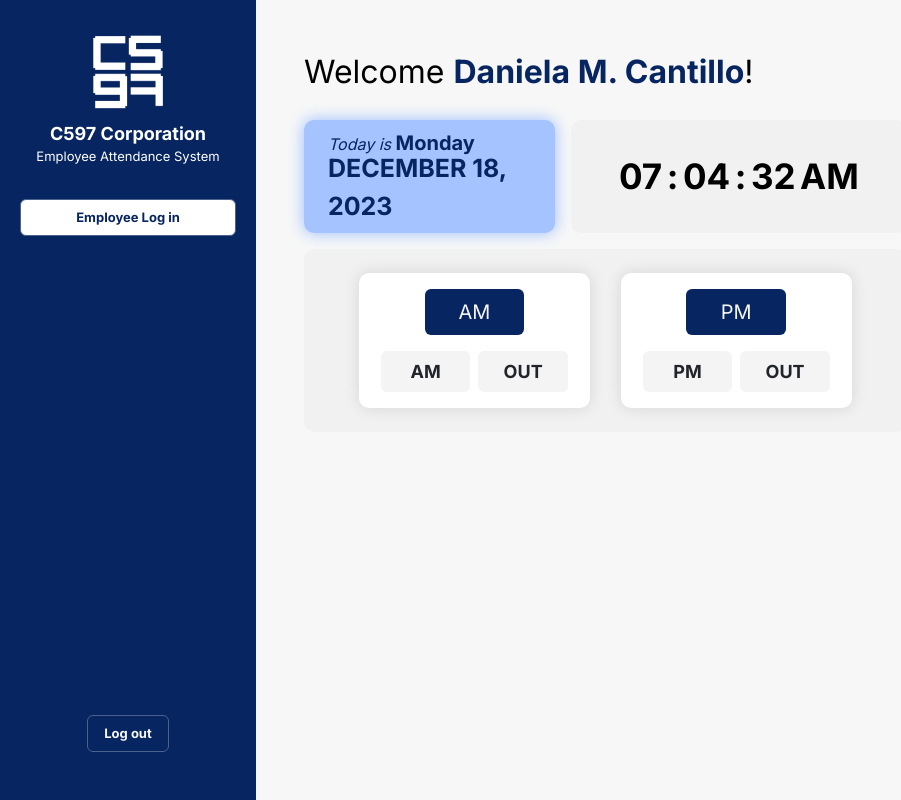
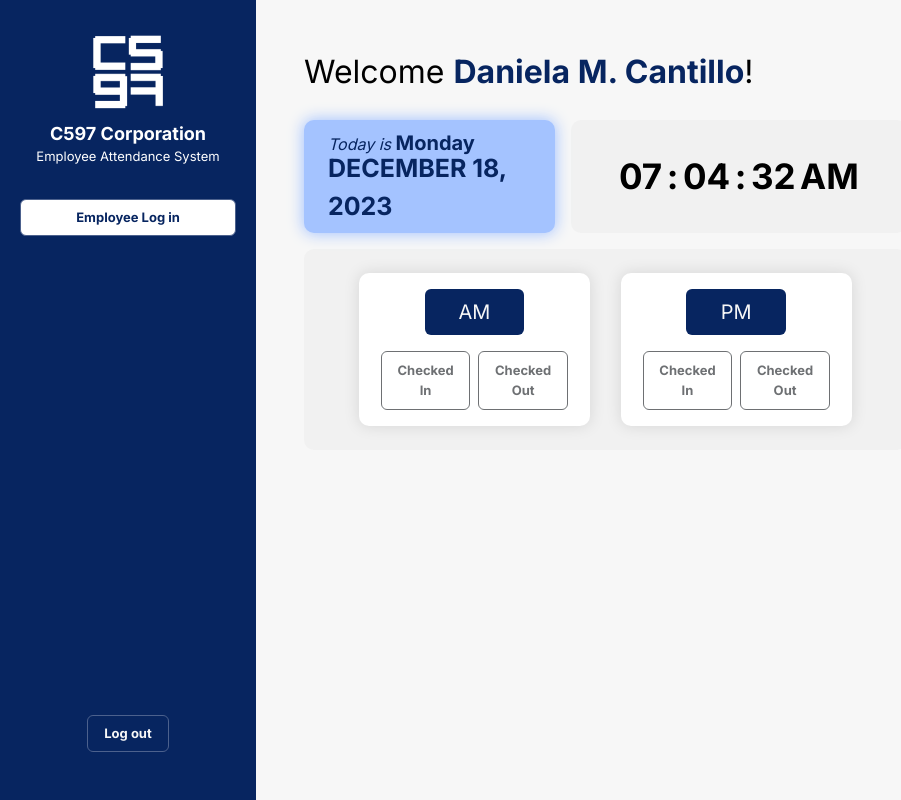
Before and after one commit to Dee-17/Employee-Attendance-Management-System, a PHP site: page /employee-attendance-system.php in a window 1280 px wide. Shown: the whole page, without its empty margins (0-901 px from the left). Run offline with PHP 8.4, Linux system fonts and the light colour scheme; a user stored in the database is signed in; data comes from the database, SQL or seed files in the repository.

Commit message:
Update employee-attendance-system.php
added functions for disabling am/pm button based on emp shift

```diff
--- a/employee-attendance-system.php
+++ b/employee-attendance-system.php
@@ -3,19 +3,20 @@
     include "connection.php";
     $empId = $_SESSION['emp_id'];
 
-    $checkPreviousEntryQuery = "SELECT atlog.atlog_id, atlog.am_in, atlog.am_out, atlog.pm_in, atlog.pm_out, employee.emp_id, employee.first_name, employee.middle_name, employee.last_name
+    $checkPreviousEntryQuery = "SELECT atlog.atlog_id, atlog.am_in, atlog.am_out, atlog.pm_in, atlog.pm_out, employee.shift, employee.emp_id, employee.first_name, employee.middle_name, employee.last_name
                                 FROM atlog
                                 JOIN employee ON atlog.emp_id = employee.emp_id
                                 WHERE atlog.emp_id = $empId AND atlog.atlog_DATE = CURDATE()";
 
     $result = $conn->query($checkPreviousEntryQuery);
 
-
-    echo '<script>console.log("hello");</script>';
+    $employeeShift = '';
+    echo '<script>console.log("aaa");</script>';
 
     if ($result->num_rows > 0) {
         $row = $result->fetch_assoc();
         $employeeFullName = $row['first_name'] . ' ' . $row['middle_name'] . ' ' . $row['last_name'];
+        $employeeShift = $row['shift'];
 
         echo '<script>console.log(num_rows);</script>';
 
@@ -78,7 +79,7 @@
                     <span class="log_out_button mb-5"><a class="nav_button nav-link" href="employee-login.php">Log out</a></span>
                 </nav>
             </div>
-            <!-- Main contents -->
+
             <div class="right_panel container p-5">
                 <?php
 
@@ -113,10 +114,11 @@
                             <form class="in_out_button row gap-2 m-0 p-0 justify-content-center" action="">
                                 <?php
                                 // LOG AM
-                                if ($row['am_in'] === null) {
+                                if ($row['am_in'] === null && ($employeeShift == 'Morning Shift' || $employeeShift == 'Both')) {
                                     echo '<button class="btn in_button col col-auto" onclick="logAM()">AM</button>';
                                 } else {
-                                    echo '<button class="btn in_button col col-auto" disabled>Logged</button>';
+                                    echo '<button class="btn in_button col col-auto" disabled style="font-size: small;">Checked In</button>';
+
                                 }
 
                                 // Add the JavaScript function to log AM time using AJAX
@@ -135,10 +137,10 @@
                                     </script>';
 
                                 // OUT AM
-                                if ($row['am_out'] === null) {
+                                if ($row['am_out'] === null && ($employeeShift == 'Morning Shift' || $employeeShift == 'Both')) {
                                     echo '<button class="btn out_button col col-auto" onclick="logAMOut()">OUT</button>';
                                 } else {
-                                    echo '<button class="btn out_button col col-auto" disabled>Logged</button>';
+                                    echo '<button class="btn in_button col col-auto" disabled style="font-size: small; padding: 9px;">Checked Out</button>';
                                 }
 
                                 // Add the JavaScript function to log AM out time using AJAX
@@ -163,10 +165,10 @@
                             <form class="in_out_button row gap-2 m-0 p-0 justify-content-center" action="">
                                 <?php
                                     // Display PM button based on condition
-                                        if ($row['pm_in'] === null) {
+                                    if ($row['pm_in'] === null && ($employeeShift == 'Afternoon Shift' || $employeeShift == 'Both')) {
                                             echo '<button class="btn in_button col col-auto" onclick="logPM()">PM</button>';
                                         } else {
-                                            echo '<button class="btn in_button col col-auto" disabled>Logged</button>';
+                                            echo '<button class="btn in_button col col-auto" disabled style="font-size: small;">Checked In</button>';
                                         }
 
                                         // Add the JavaScript function to log PM time using AJAX
@@ -186,10 +188,10 @@
 
 
                                             // Display AM out button based on condition
-                                        if ($row['pm_out'] === null) {
+                                            if ($row['pm_out'] === null && ($employeeShift == 'Afternoon Shift' || $employeeShift == 'Both')) {
                                             echo '<button class="btn out_button col col-auto" onclick="logPMOut()">OUT</button>';
                                         } else {
-                                            echo '<button class="btn out_button col col-auto" disabled>Logged</button>';
+                                            echo '<button class="btn in_button col col-auto" disabled style="font-size: small; padding: 9px;">Checked Out</button>';
                                         }
 
                                         // Add the JavaScript function to log AM out time using AJAX
```
